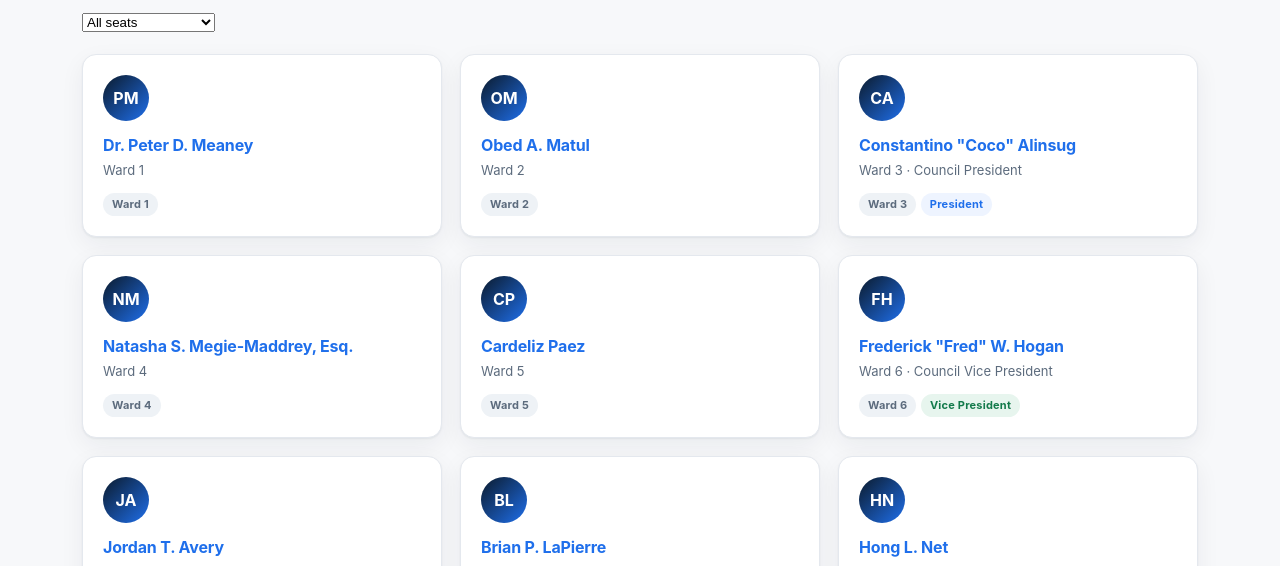
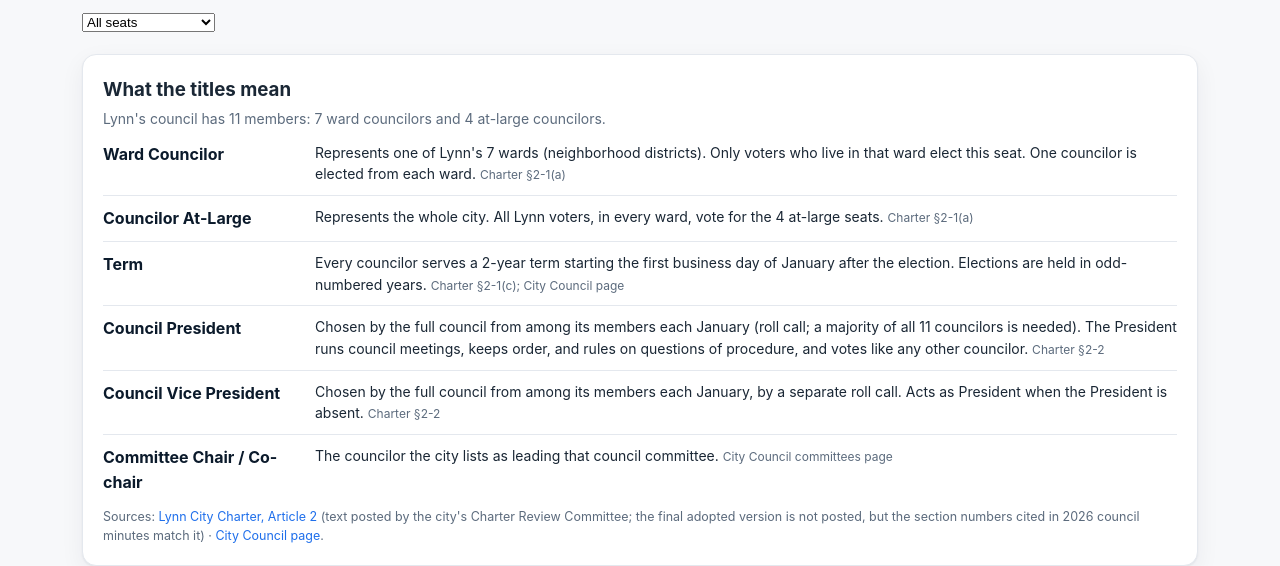
Before and after one commit to JustCasey76/lynn-city-watch, a website: page prototype/councilors.html in a window 1280 px wide. Shown: the part 234-800 px from the top of the page. Drawn offline with Linux system fonts and the light colour scheme.

Commit message:
Explain council titles (ward, at-large, President, Vice President, term)
From Article 2 of the Lynn City Charter (sections 2-1 and 2-2, text posted by
the Charter Review Committee; section numbers match those cited in 2026
minutes) and the city's City Council page. Shown on the Councilors page and
as an "About this seat" box on each profile, with a link to the ward map.

Co-Authored-By: Claude Opus 5.5 <noreply@anthropic.com>
Claude-Session: https://claude.ai/code/session_011FpdhtxDukVURShg3JpBCr

```diff
--- a/prototype/assets/app.css
+++ b/prototype/assets/app.css
@@ -326,3 +326,13 @@ a:focus-visible,button:focus-visible,input:focus-visible,select:focus-visible,
 .watch-rules li{margin:4px 0}
 .feat .go{display:inline-block;margin-top:12px;font-size:13px;font-weight:600;color:var(--accent)}
 td .chip{white-space:normal;line-height:1.35;flex:0 1 auto;min-width:0}
+
+/* council title definitions */
+.defs{margin:0;display:grid;gap:10px}
+.defs>div{display:grid;grid-template-columns:200px 1fr;gap:12px;padding-bottom:10px;border-bottom:1px solid var(--line)}
+.defs>div:last-child{border-bottom:0;padding-bottom:0}
+.defs dt{font-weight:700;color:var(--ink)}
+.defs dd{margin:0;font-size:14px;line-height:1.55}
+.defs .cite{color:var(--muted);font-size:12px;white-space:nowrap}
+aside .defs>div{grid-template-columns:1fr;gap:2px}
+@media(max-width:640px){.defs>div{grid-template-columns:1fr;gap:2px}}
--- a/prototype/assets/app.js
+++ b/prototype/assets/app.js
@@ -215,10 +215,24 @@
     })();
   }
 
+  /* ---------- What the council titles mean (from the City Charter) ---------- */
+  function titleDefsHtml(keys) {
+    return `<dl class="defs">${keys.map(k => {
+      const d = TITLE_DEFS[k];
+      return `<div><dt>${d.label}</dt><dd>${d.text} <span class="cite">${d.cite}</span></dd></div>`;
+    }).join("")}</dl>`;
+  }
+
   /* ---------- Councilor grid ---------- */
   function renderCouncilors() {
     const grid = $("#councilor-grid");
     if (!grid) return;
+    const defs = $("#title-defs");
+    if (defs && typeof TITLE_DEFS !== "undefined") defs.innerHTML = `
+      <h3 style="margin:0 0 4px">What the titles mean</h3>
+      <p class="sub" style="font-size:14px;margin:0 0 12px">Lynn's council has 11 members: 7 ward councilors and 4 at-large councilors.</p>
+      ${titleDefsHtml(["ward", "atlarge", "term", "president", "vp", "chair"])}
+      <p class="source-link" style="margin:12px 0 0">Sources: <a href="${CHARTER_SOURCE}" target="_blank" rel="noopener">Lynn City Charter, Article 2</a> (text posted by the city's Charter Review Committee; the final adopted version is not posted, but the section numbers cited in 2026 council minutes match it) · <a href="${COUNCIL_PAGE}" target="_blank" rel="noopener">City Council page</a>.</p>`;
     const draw = (list) => grid.innerHTML = list.map(c => {
       let tag = c.type === "atlarge"
         ? `<span class="tag atlarge">At-Large</span>`
@@ -303,6 +317,14 @@
                 <li><span class="k">Email</span><span><a href="${SOURCES.councilRoster}" target="_blank" rel="noopener">via city page</a></span></li>
               </ul>
               <p class="source-link" style="margin-top:14px">Source: <a href="${SOURCES.councilRoster}" target="_blank" rel="noopener">Official council roster</a></p>
+            </div>
+            <div class="card" style="margin-top:16px">
+              <h3 style="margin:0 0 8px">About this seat</h3>
+              ${titleDefsHtml([c.type === "atlarge" ? "atlarge" : "ward"]
+                .concat(c.title.includes("Vice") ? ["vp"] : c.title.includes("President") ? ["president"] : [])
+                .concat(["term"]))}
+              ${c.type === "ward" ? `<p class="source-link" style="margin:10px 0 0"><a href="${WARD_MAP(c.seat.replace(/\D/g, ""))}" target="_blank" rel="noopener">See the ${c.seat} map</a> (city PDF)</p>` : ""}
+              <p class="source-link" style="margin:6px 0 0">Source: <a href="${CHARTER_SOURCE}" target="_blank" rel="noopener">Lynn City Charter, Article 2</a></p>
             </div>
             <div class="card" style="margin-top:16px">
               <h3 style="margin:0 0 8px">Committee assignments</h3>
--- a/prototype/assets/data.js
+++ b/prototype/assets/data.js
@@ -106,6 +106,38 @@ const CITY_REVENUE = {
     { source: "Miscellaneous", amount: 230016, kind: "other", note: "Other miscellaneous General Fund revenue." },
   ],
 };
+
+/*
+ * REAL: what each council title means. Quoted/paraphrased from the Lynn City
+ * Charter, Article 2 (Sections 2-1 and 2-2), as posted by the city's Charter
+ * Review Committee (January 2025 text). The city has not posted the final
+ * adopted charter, but the section numbers cited in the 2026 council minutes
+ * (2-8, 3-3, 3-4, 6-1) match this text. Composition and 2-year terms are also
+ * stated on the city's City Council page.
+ */
+const CHARTER_SOURCE = "https://www.lynnma.gov/city_government/boards_and_commissions/charter_review_committee";
+const COUNCIL_PAGE = "https://www.lynnma.gov/city_government/citycouncil";
+const TITLE_DEFS = {
+  ward: { label: "Ward Councilor",
+    text: "Represents one of Lynn's 7 wards (neighborhood districts). Only voters who live in that ward elect this seat. One councilor is elected from each ward.",
+    cite: "Charter §2-1(a)" },
+  atlarge: { label: "Councilor At-Large",
+    text: "Represents the whole city. All Lynn voters, in every ward, vote for the 4 at-large seats.",
+    cite: "Charter §2-1(a)" },
+  term: { label: "Term",
+    text: "Every councilor serves a 2-year term starting the first business day of January after the election. Elections are held in odd-numbered years.",
+    cite: "Charter §2-1(c); City Council page" },
+  president: { label: "Council President",
+    text: "Chosen by the full council from among its members each January (roll call; a majority of all 11 councilors is needed). The President runs council meetings, keeps order, and rules on questions of procedure, and votes like any other councilor.",
+    cite: "Charter §2-2" },
+  vp: { label: "Council Vice President",
+    text: "Chosen by the full council from among its members each January, by a separate roll call. Acts as President when the President is absent.",
+    cite: "Charter §2-2" },
+  chair: { label: "Committee Chair / Co-chair",
+    text: "The councilor the city lists as leading that council committee.",
+    cite: "City Council committees page" },
+};
+const WARD_MAP = (n) => `https://www.lynnma.gov/UserFiles/Servers/Server_109726/File/CityGovernment/City%20Council/WardMaps/Ward${n}.pdf`;
 
 /*
  * REAL: Council committee assignments for the 2026-2027 term.
--- a/prototype/councilors.html
+++ b/prototype/councilors.html
@@ -26,6 +26,7 @@
           <option value="atlarge">At-large councilors</option>
         </select>
       </div>
+      <div class="card" id="title-defs" style="margin-top:22px"></div>
       <div class="grid cols-3" id="councilor-grid" style="margin-top:22px"></div>
 
       <div class="banner warn" style="margin-top:26px">
```
Also changed, not shown: prototype/corrections.html (+1 -0 lines).
